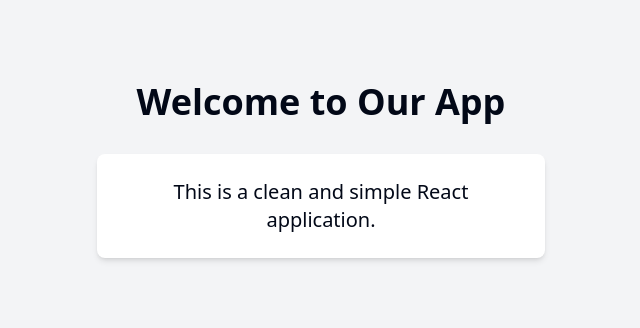
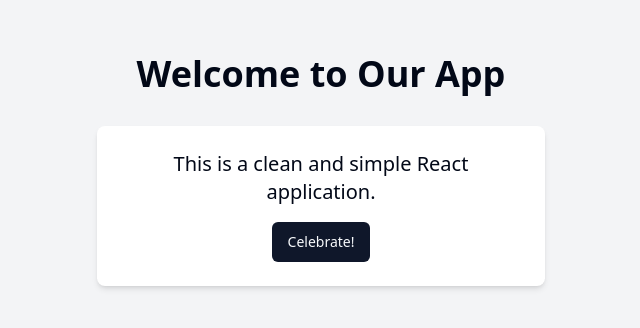
Before and after one commit to GPT-Engineer-App-Dev/friendly-react-haven, a React (Vite) app: page / in a window 1280 px wide. Shown: the part 230-558 px from the top of the page, without its empty margins (319-959 px from the left). Built offline with nearby package versions, Linux system fonts and the light colour scheme.

Commit message:
Add confetti feature
Implement a confetti effect in the application to enhance user experience.
[skip gpt_engineer]

```diff
--- a/package.json
+++ b/package.json
@@ -51,6 +51,7 @@
     "lucide-react": "^0.417.0",
     "next-themes": "^0.3.0",
     "react": "^18.2.0",
+    "react-confetti": "^6.1.0",
     "react-day-picker": "^8.10.1",
     "react-dom": "^18.2.0",
     "react-hook-form": "^7.52.0",
--- a/src/pages/Index.jsx
+++ b/src/pages/Index.jsx
@@ -1,12 +1,23 @@
-import React from 'react';
+import React, { useState } from 'react';
+import Confetti from 'react-confetti';
+import { Button } from "@/components/ui/button";
 
 const Index = () => {
+  const [isConfettiActive, setIsConfettiActive] = useState(false);
+
+  const triggerConfetti = () => {
+    setIsConfettiActive(true);
+    setTimeout(() => setIsConfettiActive(false), 5000); // Stop confetti after 5 seconds
+  };
+
   return (
     <div className="min-h-screen flex flex-col items-center justify-center bg-gray-100 p-4">
+      {isConfettiActive && <Confetti />}
       <h1 className="text-4xl font-bold mb-8">Welcome to Our App</h1>
 
       <div className="bg-white p-6 rounded-lg shadow-md w-full max-w-md text-center">
-        <p className="text-xl">This is a clean and simple React application.</p>
+        <p className="text-xl mb-4">This is a clean and simple React application.</p>
+        <Button onClick={triggerConfetti}>Celebrate!</Button>
       </div>
     </div>
   );
```
Also changed, not shown: 1 other file (tests, documents, lock files or other folders).
